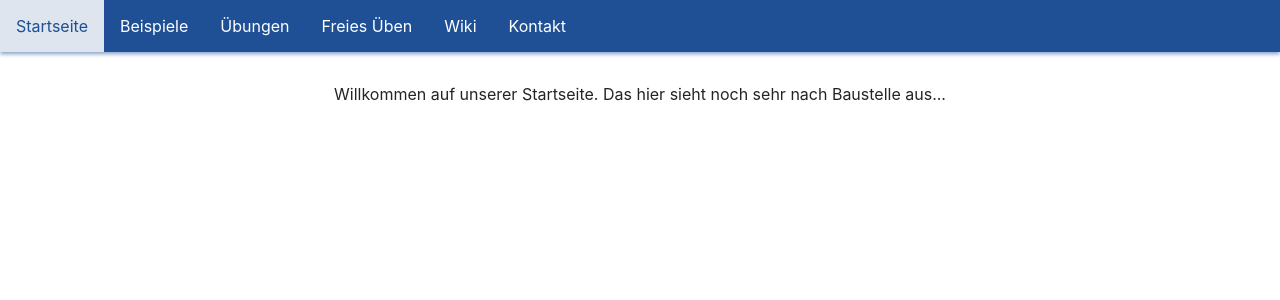
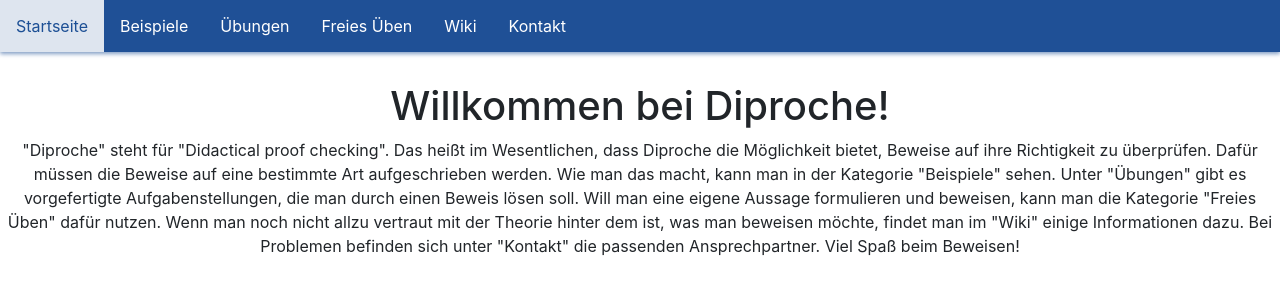
Before and after one commit to diproche/webinterface, a React (Create React App) app: page / in a window 1280 px wide. Shown: the top 300 px of the page. Built offline with nearby package versions, Linux system fonts and the light colour scheme.

Commit message:
Add first version of main page text

```diff
--- a/src/components/mainPage/mainPage.tsx
+++ b/src/components/mainPage/mainPage.tsx
@@ -4,7 +4,17 @@ class ProofEditor extends React.Component {
 
 	public render() {
 		return <div className={"addStyleHere"}>
-			<p>Willkommen auf unserer Startseite. Das hier sieht noch sehr nach Baustelle aus...</p>
+			<h1>Willkommen bei Diproche!</h1>
+			<p>"Diproche" steht für "Didactical proof checking". Das heißt im Wesentlichen, dass Diproche die
+				Möglichkeit bietet, Beweise auf ihre Richtigkeit zu überprüfen. Dafür müssen die Beweise auf eine
+				bestimmte Art aufgeschrieben werden. Wie man das macht, kann man in der Kategorie "Beispiele" sehen.
+				Unter "Übungen" gibt es vorgefertigte Aufgabenstellungen, die man durch
+				einen Beweis lösen soll. Will man eine eigene Aussage formulieren und beweisen,
+				kann man die Kategorie "Freies Üben" dafür nutzen. Wenn man noch nicht
+				allzu vertraut mit der Theorie hinter dem ist, was man beweisen möchte, findet
+				man im "Wiki" einige Informationen dazu. Bei Problemen befinden sich unter "Kontakt"
+				die passenden Ansprechpartner. Viel Spaß beim Beweisen!
+			</p>
 		</div>;
 
 	}
```
